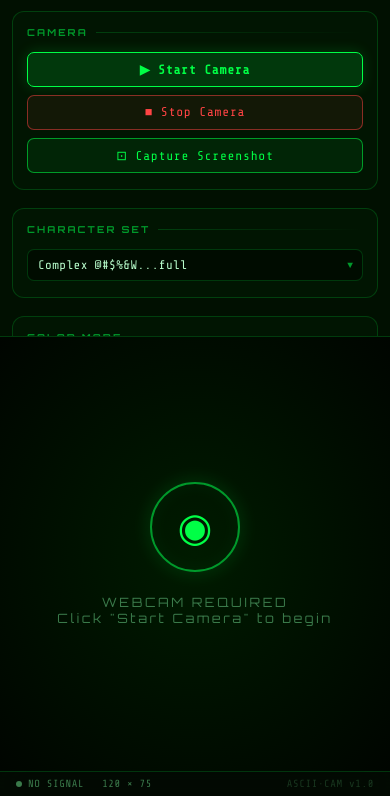
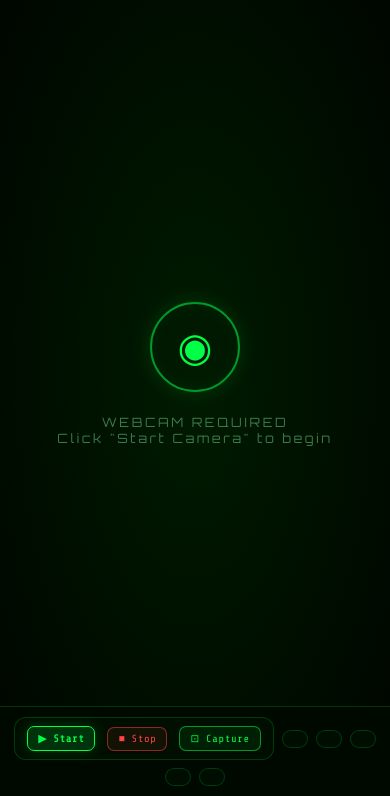
Before and after one commit to Jeyxnth/AsciiCam, a plain HTML site: page index.html in a window 390 px wide. Shown: the part 48-844 px from the top of the page. Drawn offline with nearby package versions, Linux system fonts and the light colour scheme.

Commit message:
updated ui

```diff
--- a/index.html
+++ b/index.html
@@ -74,13 +74,8 @@
      LAYOUT
   ═══════════════════════════════════════════════ */
   #app {
-    display: grid;
-    grid-template-rows: auto 1fr auto;
-    grid-template-columns: 1fr 300px;
-    grid-template-areas:
-      "header  header"
-      "output  panel"
-      "footer  footer";
+    display: flex;
+    flex-direction: column;
     min-height: 100vh;
     gap: 0;
   }
@@ -89,15 +84,7 @@
      HEADER
   ═══════════════════════════════════════════════ */
   header {
-    grid-area: header;
-    display: flex;
-    align-items: center;
-    justify-content: space-between;
-    padding: 14px 28px;
-    border-bottom: 1px solid var(--border);
-    background: rgba(0,10,0,0.6);
-    backdrop-filter: var(--panel-blur);
-    position: sticky; top: 0; z-index: 100;
+    display: none;
   }
 
   .logo {
@@ -152,13 +139,16 @@
      ASCII OUTPUT AREA
   ═══════════════════════════════════════════════ */
   #output-area {
-    grid-area: output;
     position: relative;
     display: flex;
     align-items: center;
     justify-content: center;
     overflow: hidden;
     background: #000;
+    flex: 1;
+    width: 100%;
+    height: 100vh;
+    padding-bottom: 0;
   }
 
   /* Hidden video + processing canvas */
@@ -216,28 +206,45 @@
      CONTROL PANEL
   ═══════════════════════════════════════════════ */
   #panel {
-    grid-area: panel;
-    background: var(--panel-bg);
+    position: fixed;
+    bottom: 0;
+    left: 0;
+    right: 0;
+    background: rgba(0,10,0,0.92);
     backdrop-filter: var(--panel-blur);
-    border-left: 1px solid var(--border);
-    padding: 20px 18px;
-    overflow-y: auto;
+    border-top: 1px solid var(--border);
+    padding: 14px 20px;
     display: flex;
-    flex-direction: column;
-    gap: 18px;
+    align-items: center;
+    justify-content: center;
+    gap: 16px;
+    z-index: 200;
+    max-height: 120px;
+    overflow-x: auto;
+    overflow-y: hidden;
+    flex-wrap: wrap;
     scrollbar-width: thin;
     scrollbar-color: var(--accent-dim) transparent;
   }
 
-  #panel::-webkit-scrollbar { width: 4px; }
-  #panel::-webkit-scrollbar-thumb { background: var(--accent-dim); border-radius: 2px; }
+  #panel::-webkit-scrollbar {
+    height: 4px;
+  }
+  #panel::-webkit-scrollbar-thumb {
+    background: var(--accent-dim);
+    border-radius: 2px;
+  }
 
   .panel-section {
     border: 1px solid var(--border);
     border-radius: var(--radius);
-    padding: 14px 14px 16px;
+    padding: 8px 12px;
     background: rgba(0,255,70,0.025);
     transition: border-color var(--transition);
+    display: flex;
+    align-items: center;
+    gap: 12px;
+    flex-wrap: wrap;
   }
 
   .panel-section:hover { border-color: rgba(0,255,70,0.3); }
@@ -249,8 +256,10 @@
     letter-spacing: 0.22em;
     color: var(--accent-dim);
     text-transform: uppercase;
-    margin-bottom: 14px;
-    display: flex; align-items: center; gap: 8px;
+    margin-bottom: 0;
+    display: none;
+    align-items: center;
+    gap: 8px;
   }
 
   .section-title::after {
@@ -263,15 +272,16 @@
   /* ── Buttons ── */
   .btn {
     font-family: var(--font-mono);
-    font-size: 0.8rem;
+    font-size: 0.7rem;
     letter-spacing: 0.06em;
     cursor: pointer;
     border: 1px solid var(--border-hot);
     border-radius: var(--radius-sm);
-    padding: 9px 14px;
+    padding: 6px 12px;
     background: rgba(0,255,70,0.07);
     color: var(--accent);
-    width: 100%;
+    width: auto;
+    white-space: nowrap;
     transition: var(--transition);
     position: relative;
     overflow: hidden;
@@ -308,7 +318,10 @@
   .btn-row .btn { flex: 1; }
 
   /* ── Select ── */
-  .select-wrap { position: relative; }
+  .select-wrap {
+    position: relative;
+    display: none;
+  }
 
   select {
     font-family: var(--font-mono);
@@ -339,7 +352,7 @@
 
   /* ── Slider ── */
   .slider-group {
-    display: flex;
+    display: none;
     flex-direction: column;
     gap: 7px;
     margin-bottom: 2px;
@@ -397,7 +410,7 @@
 
   /* ── Color Mode Pills ── */
   .color-grid {
-    display: grid;
+    display: none;
     grid-template-columns: 1fr 1fr;
     gap: 7px;
   }
@@ -425,7 +438,7 @@
 
   /* ── Resolution Pills ── */
   .res-grid {
-    display: grid;
+    display: none;
     grid-template-columns: 1fr 1fr 1fr;
     gap: 6px;
   }
@@ -449,7 +462,7 @@
 
   /* ── Toggle ── */
   .toggle-row {
-    display: flex;
+    display: none;
     align-items: center;
     justify-content: space-between;
     font-size: 0.74rem;
@@ -489,17 +502,7 @@
      FOOTER
   ═══════════════════════════════════════════════ */
   footer {
-    grid-area: footer;
-    border-top: 1px solid var(--border);
-    background: rgba(0,10,0,0.5);
-    backdrop-filter: var(--panel-blur);
-    padding: 8px 28px;
-    display: flex;
-    align-items: center;
-    justify-content: space-between;
-    font-size: 0.65rem;
-    color: var(--text-dim);
-    letter-spacing: 0.06em;
+    display: none;
   }
 
   .status-bar { display: flex; align-items: center; gap: 18px; }
@@ -526,7 +529,7 @@
   ═══════════════════════════════════════════════ */
   #toast {
     position: fixed;
-    bottom: 60px; left: 50%;
+    bottom: 140px; left: 50%;
     transform: translateX(-50%) translateY(20px);
     background: rgba(0,30,0,0.92);
     border: 1px solid var(--accent-dim);
@@ -550,30 +553,36 @@
   ═══════════════════════════════════════════════ */
   @media (max-width: 820px) {
     #app {
-      grid-template-columns: 1fr;
-      grid-template-rows: auto auto 1fr auto;
-      grid-template-areas:
-        "header"
-        "panel"
-        "output"
-        "footer";
+      flex-direction: column;
     }
 
     #panel {
-      border-left: none;
-      border-bottom: 1px solid var(--border);
-      max-height: 380px;
+      bottom: 0;
+      left: 0;
+      right: 0;
+      max-height: 120px;
+      flex-wrap: wrap;
     }
 
-    #output-area { min-height: 50vw; }
+    #output-area {
+      flex: 1;
+      width: 100%;
+    }
 
     header { padding: 10px 16px; }
-    footer { padding: 6px 16px; flex-wrap: wrap; gap: 6px; }
   }
 
   @media (max-width: 480px) {
     .logo { font-size: 1rem; }
-    #panel { max-height: 340px; padding: 14px 12px; }
+    #panel {
+      max-height: 100px;
+      padding: 10px 12px;
+      gap: 8px;
+    }
+    .btn {
+      font-size: 0.65rem;
+      padding: 5px 10px;
+    }
   }
 </style>
 </head>
@@ -604,29 +613,25 @@
     </div>
   </div>
 
-  <!-- ═══════════ CONTROL PANEL ═══════════ -->
+  <!-- ═══════════ CONTROL PANEL (Minimal Dock) ═══════════ -->
   <div id="panel">
 
     <!-- Camera Controls -->
     <div class="panel-section">
-      <div class="section-title">Camera</div>
-      <div style="display:flex;flex-direction:column;gap:8px">
-        <button class="btn primary" id="btn-start">▶ Start Camera</button>
-        <button class="btn danger" id="btn-stop" disabled>■ Stop Camera</button>
-        <button class="btn" id="btn-capture">⊡ Capture Screenshot</button>
-      </div>
+      <button class="btn primary" id="btn-start" style="margin:0">▶ Start</button>
+      <button class="btn danger" id="btn-stop" disabled style="margin:0">■ Stop</button>
+      <button class="btn" id="btn-capture" style="margin:0">⊡ Capture</button>
     </div>
 
     <!-- Character Set -->
     <div class="panel-section">
-      <div class="section-title">Character Set</div>
       <div class="select-wrap">
         <select id="sel-charset">
-          <option value="simple">Simple  @#S%?*+;:,.</option>
-          <option value="complex" selected>Complex  @#$%&W...full</option>
-          <option value="binary">Binary  01</option>
-          <option value="blocks">Blocks  ░▒▓█</option>
-          <option value="braille">Dots  ·∙•●◉</option>
+          <option value="simple">Simple</option>
+          <option value="complex" selected>Complex</option>
+          <option value="binary">Binary</option>
+          <option value="blocks">Blocks</option>
+          <option value="braille">Dots</option>
         </select>
         <span class="select-arrow">▼</span>
       </div>
@@ -634,22 +639,20 @@
 
     <!-- Color Mode -->
     <div class="panel-section">
-      <div class="section-title">Color Mode</div>
       <div class="color-grid">
-        <div class="color-pill active" data-color="green">🟢 Matrix</div>
-        <div class="color-pill" data-color="bw">⬜ Mono</div>
-        <div class="color-pill" data-color="orange">🟠 Retro</div>
-        <div class="color-pill" data-color="full">🌈 Color</div>
+        <div class="color-pill active" data-color="green">Green</div>
+        <div class="color-pill" data-color="bw">B/W</div>
+        <div class="color-pill" data-color="orange">Orange</div>
+        <div class="color-pill" data-color="full">Color</div>
       </div>
     </div>
 
     <!-- Resolution -->
     <div class="panel-section">
-      <div class="section-title">Resolution</div>
       <div class="res-grid">
-        <div class="res-pill" data-res="low">LOW<br><small>80×50</small></div>
-        <div class="res-pill active" data-res="med">MED<br><small>120×75</small></div>
-        <div class="res-pill" data-res="high">HIGH<br><small>180×110</small></div>
+        <div class="res-pill" data-res="low">LOW</div>
+        <div class="res-pill active" data-res="med">MED</div>
+        <div class="res-pill" data-res="high">HIGH</div>
       </div>
     </div>
 
```
